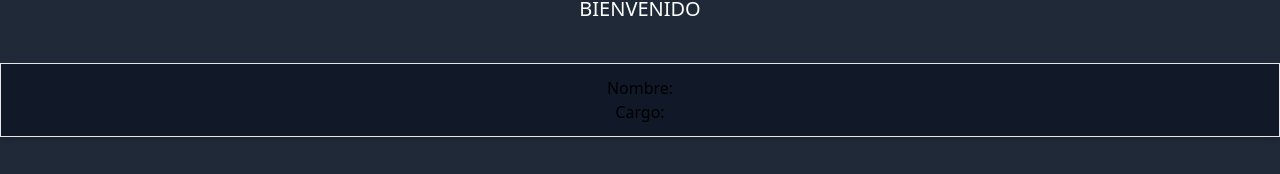
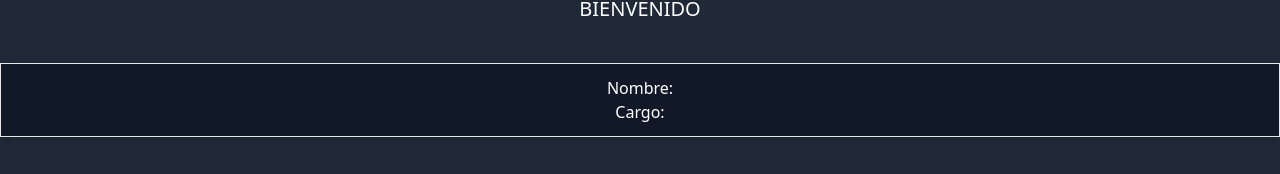
Before and after one commit to Fabian205/nextjs_web_pedregal023, a Next.js app: page /admin in a window 1280 px wide. Shown: the part 233-407 px from the top of the page. Built offline with nearby package versions, Linux system fonts and the light colour scheme.

Commit message:
text-white admin

```diff
--- a/src/pages/admin.js
+++ b/src/pages/admin.js
@@ -16,8 +16,8 @@ function Admin() {
       </h1>
       <h1 className="text-white text-xl pt-10 pb-10">BIENVENIDO</h1>
       <div className="bg-gray-900 border border-gray-200 shadow-md p-3 mb-10">
-        <p>Nombre: {nombre}</p>
-        <p>Cargo: {cargo}</p>
+        <p className="text-white">Nombre: {nombre}</p>
+        <p className="text-white">Cargo: {cargo}</p>
       </div>
       <div className="pb-2">
         <Link legacyBehavior href="/admin/estadoscuentaadmin">
```
